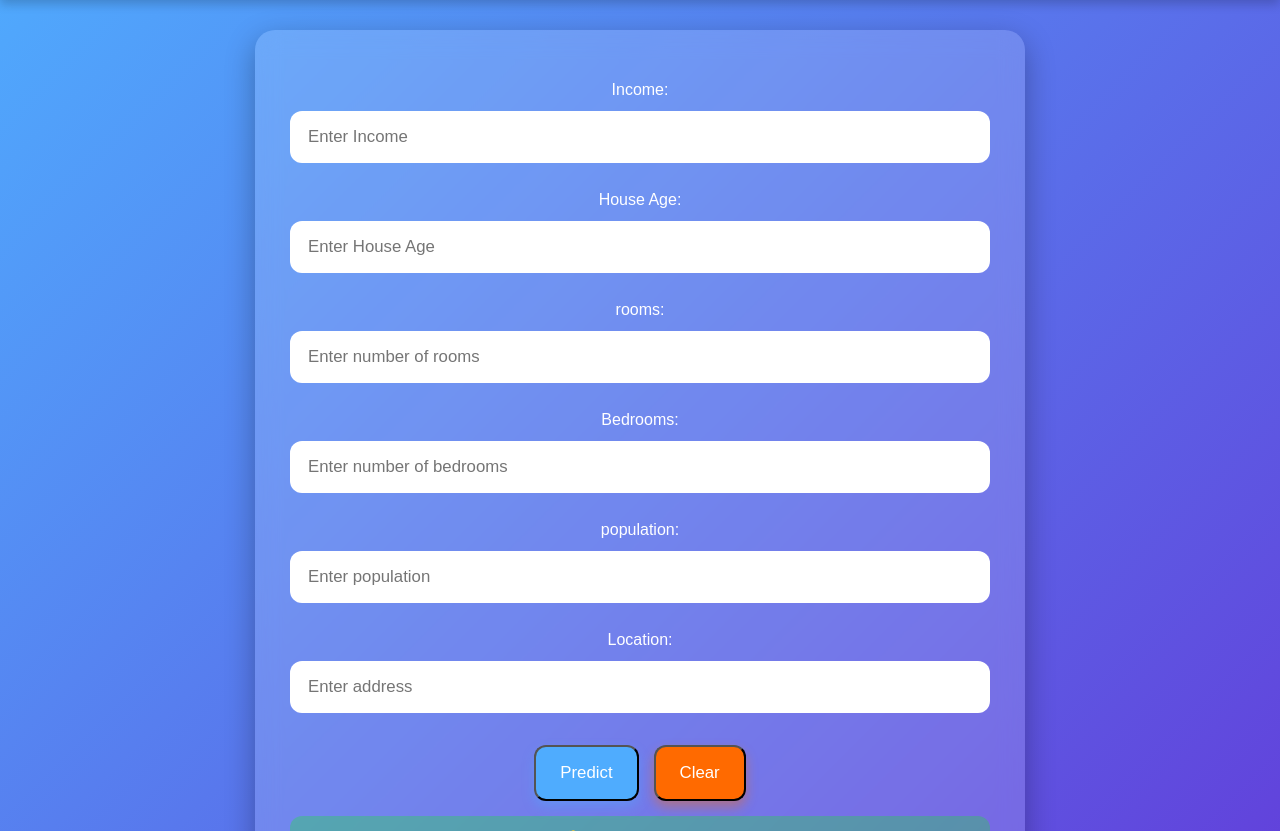
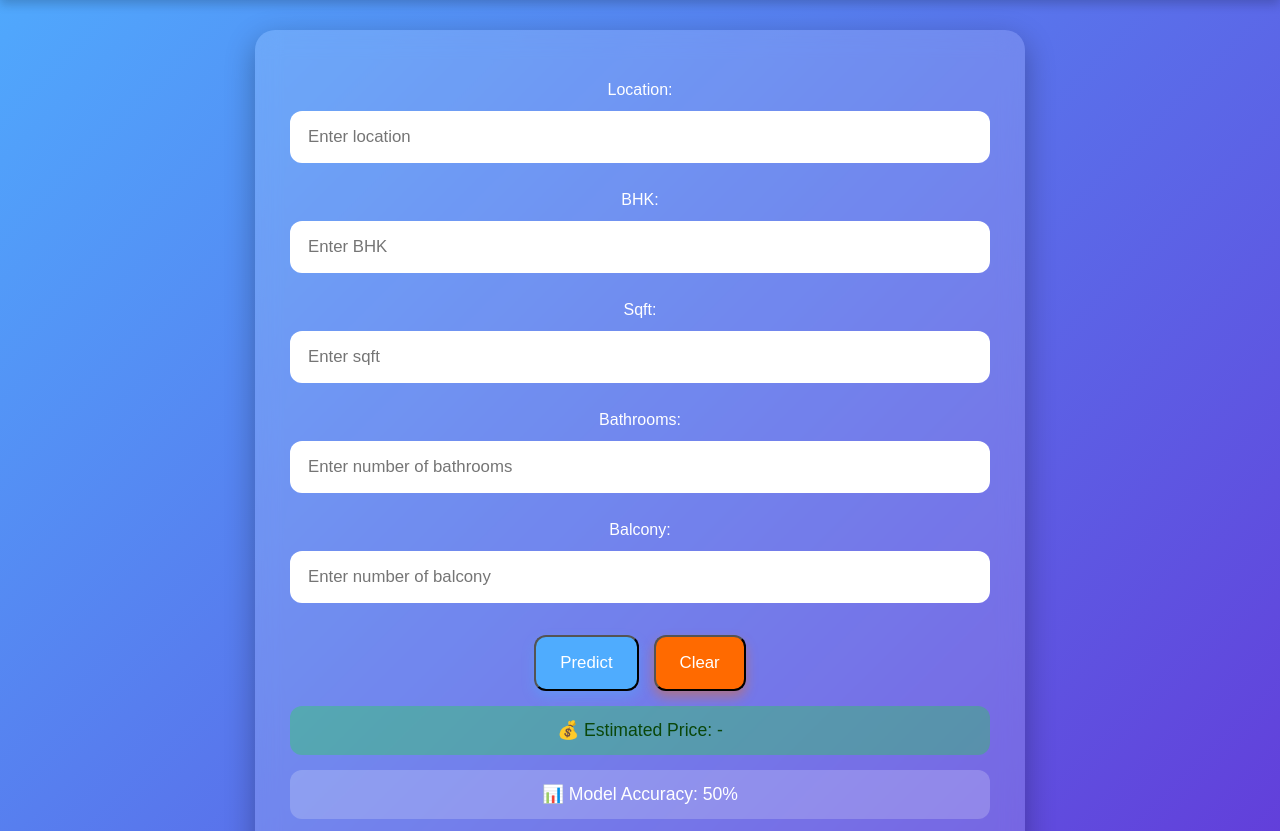
Before and after one commit to namantuli18/HousePricePrediction, a Django app: page /predict/ in a window 1280 px wide. Shown: the part 78-909 px from the top of the page. Run offline with Django 5.2, Linux system fonts and the light colour scheme; parts of the project's set-up code (start-up, migrations or seed data) failed here and were passed over; some libraries are stand-ins or nearby versions.

Commit message:
initial commit

```diff
--- a/app1/forms.py
+++ b/app1/forms.py
@@ -1,34 +1,34 @@
 from django import forms
 
+import pandas as pd
+
+# Load dataset
+df = pd.read_csv(r'C:\Users\vvans\Downloads\House_Price_Bangalore.csv')
+LOCATION_OPTIONS = sorted(df['Location'].dropna().unique())
+
 class HousePriceForm(forms.Form):
+    Location= forms.CharField(label="Location",widget=forms.TextInput(attrs={
+            'list': 'locationOptions',
+            'placeholder': 'Enter location',
+            'class': 'input-field',
+        }))
+    BHK = forms.FloatField(label="BHK", widget=forms.NumberInput(attrs={
+        'placeholder': 'Enter BHK',
+        'class': 'input-field',
 
-    Income = forms.FloatField(label="Income", min_value=1,widget=forms.NumberInput(attrs={
-            'placeholder': 'Enter Income',
-            'class': 'input-field',
-            'min': '1'
-        }))
-    HouseAge = forms.FloatField(label="House Age", min_value=1, widget=forms.NumberInput(attrs={
-        'placeholder': 'Enter House Age',
+    }))
+    Sqft = forms.FloatField(label="Sqft", widget=forms.NumberInput(attrs={
+        'placeholder': 'Enter sqft',
         'class': 'input-field',
-        'min': '1'
+
     }))
-    Number_of_Rooms = forms.FloatField(label="rooms", min_value=1, widget=forms.NumberInput(attrs={
-        'placeholder': 'Enter number of rooms',
+    Bath = forms.FloatField(label="Bathrooms",  widget=forms.NumberInput(attrs={
+        'placeholder': 'Enter number of bathrooms',
         'class': 'input-field',
-        'min': '1'
+
     }))
-    Number_of_Bedrooms = forms.FloatField(label="Bedrooms", min_value=1, widget=forms.NumberInput(attrs={
-        'placeholder': 'Enter number of bedrooms',
+    Balcony = forms.FloatField(label="Balcony", widget=forms.NumberInput(attrs={
+        'placeholder': 'Enter number of balcony',
         'class': 'input-field',
-        'min': '1'
+
     }))
-    AreaPopulation = forms.FloatField(label="population", min_value=1, widget=forms.NumberInput(attrs={
-        'placeholder': 'Enter population',
-        'class': 'input-field',
-        'min': '1'
-    }))
-
-    Address = forms.CharField(label="Location", max_length=100, widget=forms.TextInput(attrs={
-        'placeholder': 'Enter address',
-        'class': 'input-field'
-    }))
--- a/app1/static/app1/js/app.js
+++ b/app1/static/app1/js/app.js
@@ -1,39 +1,44 @@
-
 // ===== Read input values and address =====
 let chartContainer = document.getElementById('chartContainer');
-let inputValues = JSON.parse(chartContainer.dataset.values || '[0,0,0,0,0]');
-let posted_address = chartContainer.dataset.address || '';
+let inputValues = JSON.parse(chartContainer.dataset.values || '[0,0,0,0]');
+let posted_location = chartContainer.dataset.location || '';
+
 
 // ===== Chart =====
 let ctx = document.getElementById('valueChart').getContext('2d');
 let chart = new Chart(ctx, {
     type: 'bar',
     data: {
-        labels: ['House Age','Rooms','Bedrooms','Income','Population'],
+        labels: ['BHK','Sqft','Bathrooms','Balcony'],
         datasets: [{
             label: 'Input Values',
             data: inputValues,
-            backgroundColor: ['#6a11cb','#2575fc','#ff6a00','#ff4d4d','#28a745']
+            backgroundColor: ['#2575fc','#ff6a00','#ff4d4d','#28a745']
         }]
     },
-    options: {responsive:true, plugins:{legend:{display:false}}, scales:{y:{beginAtZero:true}}}
+    options: {
+        responsive: true,
+        plugins: { legend: { display: false } },
+        scales: { y: { beginAtZero: true } }
+    }
 });
 
 // ===== Map =====
-let map = L.map('map').setView([20,0],2);
-L.tileLayer('https://{s}.tile.openstreetmap.org/{z}/{x}/{y}.png',{
-    attribution:'&copy; OpenStreetMap contributors'
+let defaultLat = 12.9716, defaultLon = 77.5946; // Bengaluru center
+let map = L.map('map').setView([defaultLat, defaultLon], 9);
+L.tileLayer('https://{s}.tile.openstreetmap.org/{z}/{x}/{y}.png', {
+    attribution: '&copy; OpenStreetMap contributors'
 }).addTo(map);
-let marker = L.marker([20,0]).addTo(map);
+let marker = L.marker([defaultLat, defaultLon]).addTo(map);
 
-if(posted_address){
-    fetch(`https://nominatim.openstreetmap.org/search?format=json&q=${encodeURIComponent(posted_address)}`)
+if (posted_location) {
+    fetch(`https://nominatim.openstreetmap.org/search?format=json&q=${encodeURIComponent(posted_location + ", Bengaluru, India")}`)
         .then(res => res.json())
         .then(data => {
-        if(data.length>0){
+            if (data.length > 0) {
                 let lat = parseFloat(data[0].lat);
                 let lon = parseFloat(data[0].lon);
-            map.setView([lat, lon], 15);
+                map.setView([lat, lon], 13);
                 marker.setLatLng([lat, lon]);
             }
         });
@@ -43,15 +48,21 @@ if(posted_address){
 document.getElementById('clearBtn').addEventListener('click', (e) => {
     e.preventDefault();
     document.getElementById('PriceForm').reset();
-    chart.data.datasets[0].data = [0,0,0,0,0];
+
+    // Reset chart
+    chart.data.datasets[0].data = [0,0,0,0];
     chart.update();
-    map.setView([20,0],2);
-    marker.setLatLng([20,0]);
-    document.getElementById('priceResult').innerText = "💰 Estimated Price: -";
+
+    // Reset map to Bengaluru
+    map.setView([defaultLat, defaultLon], 11);
+    marker.setLatLng([defaultLat, defaultLon]);
+
+    // Reset price
+    document.getElementById('priceResult').innerText = " ✅ Estimated Price: ₹ -";
 });
 
-// ---export pdf -----
-
+// --- Export PDF -----
 document.getElementById('exportPdf').addEventListener('click', () => {
-    html2pdf().from(document.body).save();
+    let element = document.getElementById('fullPage'); // wrap only relevant part
+    html2pdf().from(element).save();
 });
--- a/app1/templates/app1/howtouse.html
+++ b/app1/templates/app1/howtouse.html
@@ -27,7 +27,7 @@
         </div>
         <div class="step-box ">
             <h3>🏠 Step 2</h3>
-            <p>Fill in details: income, bedrooms, bathrooms, population, location, and age.</p>
+            <p>Fill in details: location, BHK , square feet, number of bathrooms and balcony </p>
         </div>
         <div class="step-box ">
             <h3>📌 Step 3</h3>
@@ -50,7 +50,9 @@
 
 <section class="about-section">
     <h2>About This App</h2>
-    <p>This House Price Prediction App uses advanced Machine Learning models to estimate property prices based on multiple factors such as income levels, location, population, and house age. It's fast, accurate, and user-friendly.</p>
+    <p>This House Price Prediction App uses advanced Machine Learning models to estimate property
+        prices based on multiple factors such as location, BHK , square feet, number of bathrooms and balcony.
+        It's fast, accurate, and user-friendly.</p>
 </section>
 
 <footer>
--- a/app1/templates/app1/predict.html
+++ b/app1/templates/app1/predict.html
@@ -25,6 +25,12 @@
         {% csrf_token %}
         {{ form.as_p }}
 
+        <datalist id="locationOptions">
+            {% for loc in location_options %}
+            <option value="{{ loc }}"></option>
+            {% endfor %}
+        </datalist>
+
         <div class="button-group">
             <button type="submit" class="btn-primary">Predict</button>
             <button type="button" class="btn-secondary" id="clearBtn">Clear</button>
@@ -35,8 +41,8 @@
     <div class="info" id="accuracyResult">📊 Model Accuracy: {{ accuracy_score|default:"-" }}%</div>
 
     <div id="chartContainer"
-         data-values='{{ input_values|default:"[0,0,0,0,0]" }}'
-         data-address='{{ posted_address|default:"" }}'>
+         data-values='{{ input_values|default:"[0,0,0,0]" }}'
+         data-location='{{ posted_location|default:"" }}'>
         <div class="chart-container">
             <canvas id="valueChart"></canvas>
         </div>
@@ -44,7 +50,7 @@
         <img id="mapImage" style="display:none; width:100%; height:300px; border-radius:10px;">
     </div>
 
-    <button id="exportPdf" class="btn-primary" style="margin-top:15px;">Export Full Page as PDF</button>
+    <button id="exportPdf" class="btn-primary" style="margin-top:15px;">Export PDF</button>
 </div>
 </section>
 
--- a/app1/views.py
+++ b/app1/views.py
@@ -1,25 +1,26 @@
 from django.shortcuts import render
-from .forms import HousePriceForm
+from .forms import HousePriceForm, LOCATION_OPTIONS
+import joblib
+import numpy as np
+import pandas as pd
+
 
 def calculate_price(data):
-    import joblib
-    import numpy as np
-    import pandas as pd
 
-    # Load model and encoder
-    model = joblib.load("app1/model.sav")
-    encoder = joblib.load("app1/encoder.sav")  # OneHotEncoder trained on 'Address' with handle_unknown='ignore'
 
-    input_df = pd.DataFrame([data])
-    encoded_address = encoder.transform(input_df[['Address']]).toarray()
+    linear = joblib.load("app1/linear.sav")
+    encoder = joblib.load("app1/encoder.sav")
+    scaler = joblib.load("app1/scaler.sav")
 
-    # If needed, convert back to DataFrame and join with other features
-    encoded_df = pd.DataFrame(encoded_address, columns=encoder.get_feature_names_out(['Address']))
-    final_input = pd.concat([input_df.drop('Address', axis=1), encoded_df], axis=1)
-
-    predicted_price = model.predict(final_input)
-    return predicted_price[0].item()
-
+    data = pd.DataFrame([data])
+    encoded_location = encoder.transform(data[["Location"]]).toarray()
+    location_df = pd.DataFrame(encoded_location, columns=encoder.get_feature_names_out(["Location"]))
+    data = pd.concat([data.drop("Location", axis=1).reset_index(drop=True),
+                      location_df.reset_index(drop=True)], axis=1)
+    scaled = scaler.transform(data)
+    data = pd.DataFrame(scaled, columns=data.columns, index=data.index)
+    predicted_price = linear.predict(data)
+    return (predicted_price[0])
 
 def home(request):
     return render(request, 'app1/home.html')
@@ -30,26 +31,28 @@ def howtouse(request):
 def predict(request):
     form = HousePriceForm()
     price = None
-    input_values = [0, 0, 0, 0, 0]  # raw input values
-    posted_address = ''
+    input_values = [0, 0, 0, 0]  # raw input values
+    posted_location = ''
 
     if request.method == "POST":
         form = HousePriceForm(request.POST)
         if form.is_valid():
             price = calculate_price(form.cleaned_data)
-            income = float(request.POST.get('Income', 0))
-            house_age = float(request.POST.get('HouseAge', 0))
-            rooms = float(request.POST.get('Number_of_Rooms', 0))
-            bedrooms = float(request.POST.get('Number_of_Bedrooms', 0))
-            population = float(request.POST.get('AreaPopulation', 0))
-            posted_address = request.POST.get('Address', '')
+            Location = request.POST.get('Location', '')
+            BHK = float(request.POST.get('BHK', 0))
+            Sqft = float(request.POST.get('Sqft', 0))
+            Bathrooms = float(request.POST.get('Bath', 0))
+            Balcony = float(request.POST.get('Balcony', 0))
 
-            input_values = [house_age, rooms, bedrooms, income, population]
+            posted_location = Location
+
+            input_values = [BHK,Sqft,Bathrooms,Balcony]
 
     return render(request, 'app1/predict.html', {
         'form': form,
         'price': price,
         'input_values': input_values,
-        'posted_address': posted_address,
-        'accuracy_score': 91.798
+        'posted_location': posted_location,
+        'accuracy_score': 50,
+        'location_options': LOCATION_OPTIONS
     })
```
Also changed, not shown: app1/templates/app1/home.html (+8 -6 lines), app1/urls.py (line endings or trailing spaces), 4 other files. Lines whose indentation alone changed are shown as unchanged.
